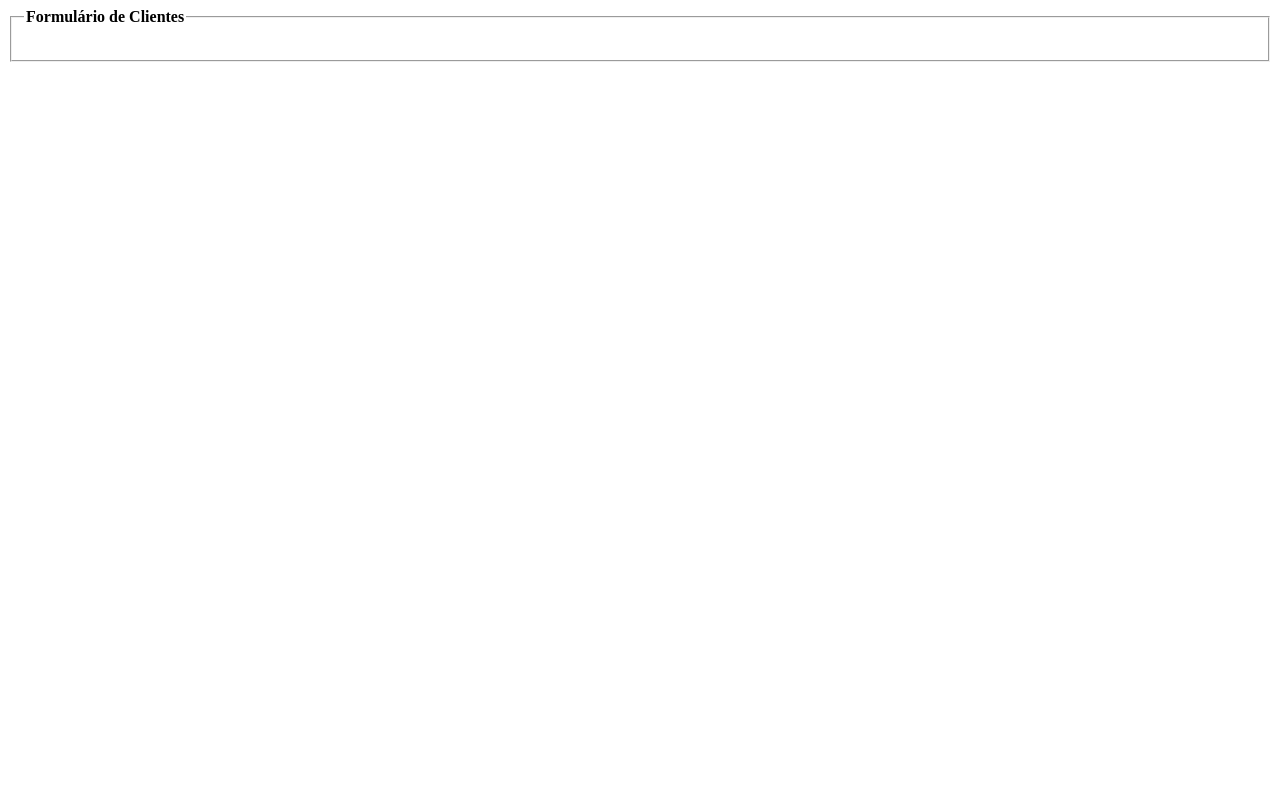
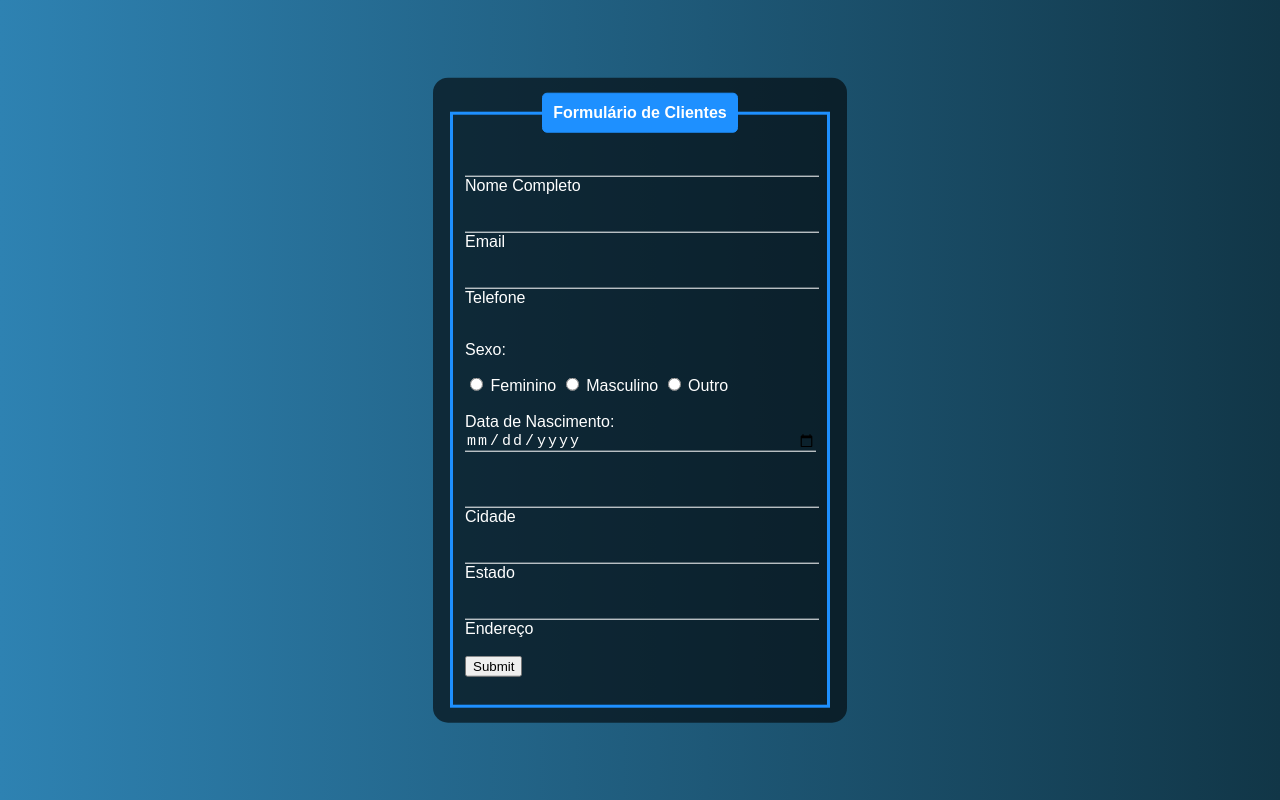
Before and after one commit to MathChiarello/Formulario_GN, a plain HTML site: page Formulario-GN/index.html in a window 1280 px wide. Drawn offline with Linux system fonts and the light colour scheme.

Commit message:
update all

```diff
--- a/Formulario-GN/index.html
+++ b/Formulario-GN/index.html
@@ -5,6 +5,7 @@
     <meta http-equiv="X-UA-Compatible" content="IE=edge">
     <meta name="viewport" content="width=device-width, initial-scale=1.0">
     <title>Formulário | GN</title>
+    <link rel="stylesheet" href="style.css">
 </head>
 <body>
     <div class="box">
@@ -12,6 +13,51 @@
             <fieldset>
                 <legend><b>Formulário de Clientes</b></legend>
                 <br>
+                <div class="inputbox">
+                    <input type="text" name="nome" id="nome" class="inputUser" required>
+                    <label for="nome" class="labelInput">Nome Completo</label>
+                </div>
+                <br><br>
+                <div class="inputbox">
+                    <input type="email" name="email" id="email" class="inputUser" required>
+                    <label for="email" class="labelInput">Email</label>
+                </div>
+                <br><br>
+                <div class="inputbox">
+                    <input type="tel" name="telefone" id="telefone" class="inputUser" required>
+                    <label for="telefone" class="labelInput">Telefone</label>
+                </div>
+                <br><br>
+                <p>Sexo:</p>
+                <input type="radio" name="genero" id="feminino" value="feminino">
+                    <label for="feminino">Feminino</label>
+                <input type="radio" name="genero" id="masculino" value="masculino">
+                    <label for="masculino">Masculino</label>
+                <input type="radio" name="genero" id="outro" value="outro">
+                    <label for="outro">Outro</label>
+                <br><br>
+                <div class="inputbox">
+                    <label for="dt_nasc">Data de Nascimento:</label>
+                    <input type="date" name="dt_nasc" id="dt_nasc" class="inputUser" required>
+                </div>
+                <br><br>
+                <div class="inputbox">
+                    <input type="text" name="cidade" id="cidade" class="inputUser" required>
+                    <label for="cidade" class="labelInput">Cidade</label>
+                </div>
+                <br><br>
+                <div class="inputbox">
+                    <input type="text" name="estado" id="estado" class="inputUser" required>
+                    <label for="estado" class="labelInput">Estado</label>
+                </div>
+                <br><br>
+                <div class="inputbox">
+                    <input type="text" name="endereco" id="endereco" class="inputUser" required>
+                    <label for="endereco" class="labelInput">Endereço</label>
+                </div>
+                <br><br>
+                <input type="submit" name="submit" id="submit">
+                <br><br>
             </fieldset>
         </form>
     </div>
--- /dev/null
+++ b/Formulario-GN/style.css
@@ -0,0 +1,52 @@
+body{
+    color: white;
+    font-family: Arial, Helvetica, sans-serif;
+    background-image: linear-gradient(to right , rgb(46, 130, 178) , rgb(17,54,71));
+}
+
+.box{
+    background-color: rgba(0,0,0,0.6);
+    position: absolute;
+    top: 50%;
+    left: 50%;
+    transform: translate(-50% , -50%);
+    padding: 15px;
+    border-radius: 15px;
+    width: 30%;
+}
+
+
+fieldset{
+    border: 3px solid dodgerblue;
+}
+
+
+legend{
+    background-color: dodgerblue;
+    border: 1px solid dodgerblue;
+    padding: 10px;
+    text-align: center;
+    border-radius: 5px;
+}
+
+.inputBox{
+    position: relative;
+}
+
+.inputUser{
+    background: none;
+    border: none;
+    border-bottom: 1px solid white;
+    outline: none;
+    color: white;
+    font-size: 15px;
+    width: 100%;
+    letter-spacing: 2px;
+}
+
+.labelInput{
+    position: absolute;
+
+    pointer-events: none;
+    transition: .5s;
+}
```
